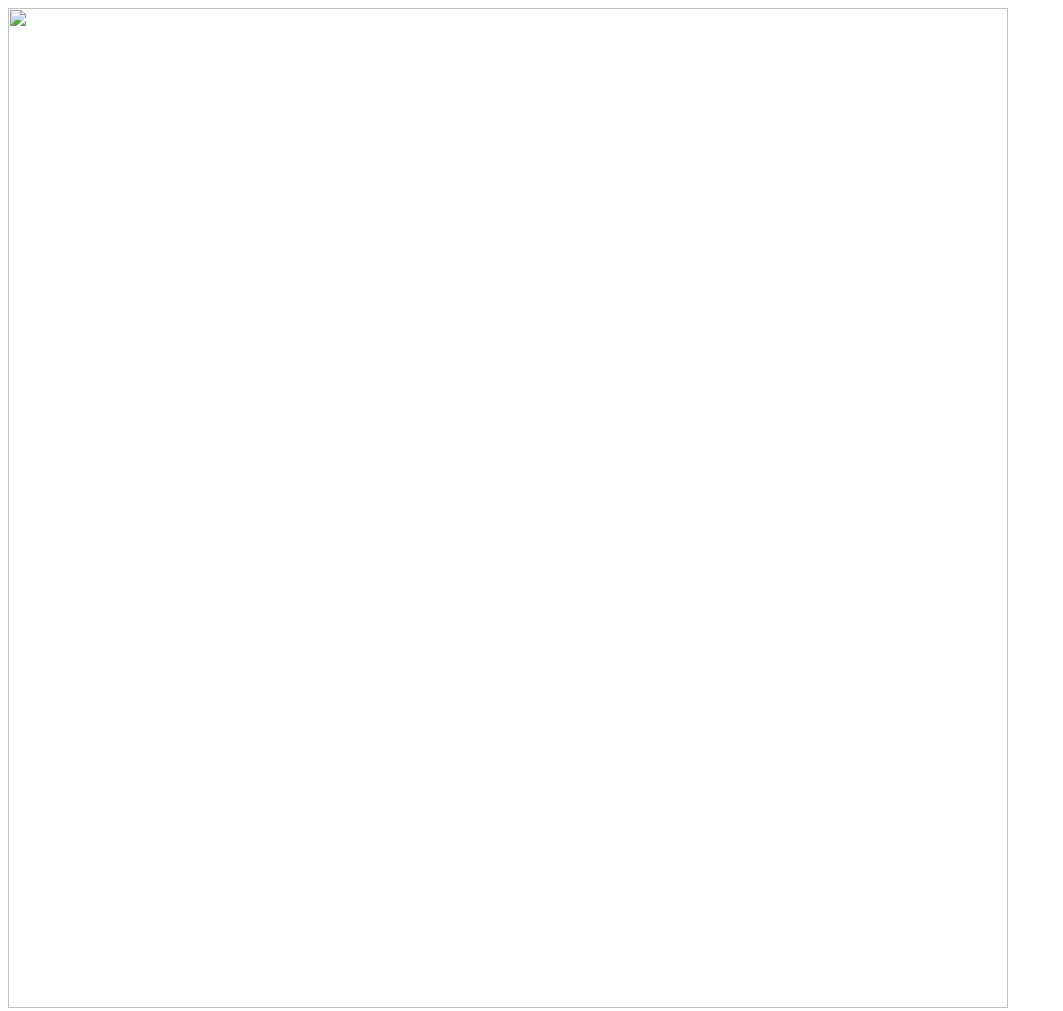
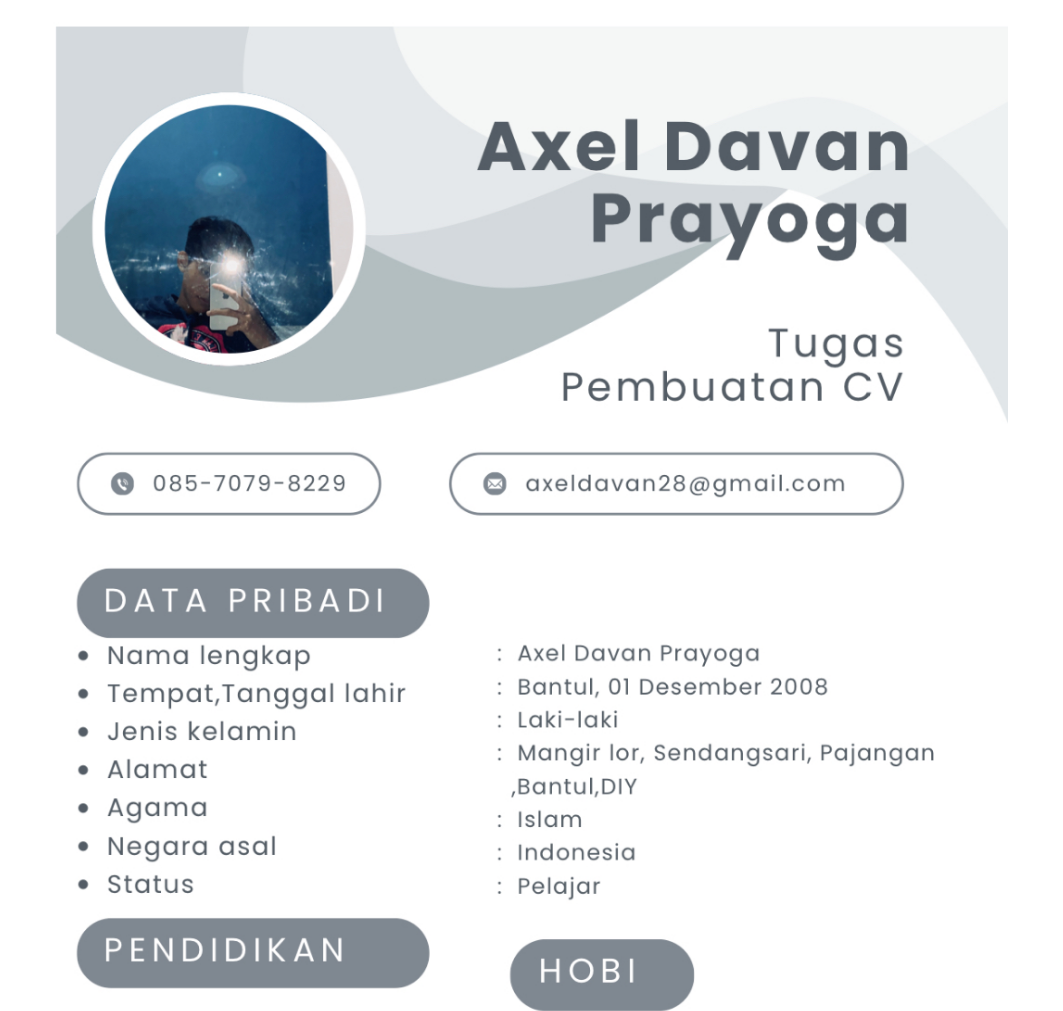
Before and after one commit to AxelDavan/task, a plain HTML site: page index.html in a window 1280 px wide. Shown: the top 1011 px of the page, without its empty margins (0-1063 px from the left). Drawn offline with Linux system fonts and the light colour scheme.

Commit message:
Update index.html

```diff
--- a/index.html
+++ b/index.html
@@ -1 +1 @@
-<td width="1000"rowspan="25"><img src="CV.jpeg" width="1000" </td>
+<td width="1000"rowspan="25"><img src="IMG_1161.jpeg" width="1000" </td>
```
